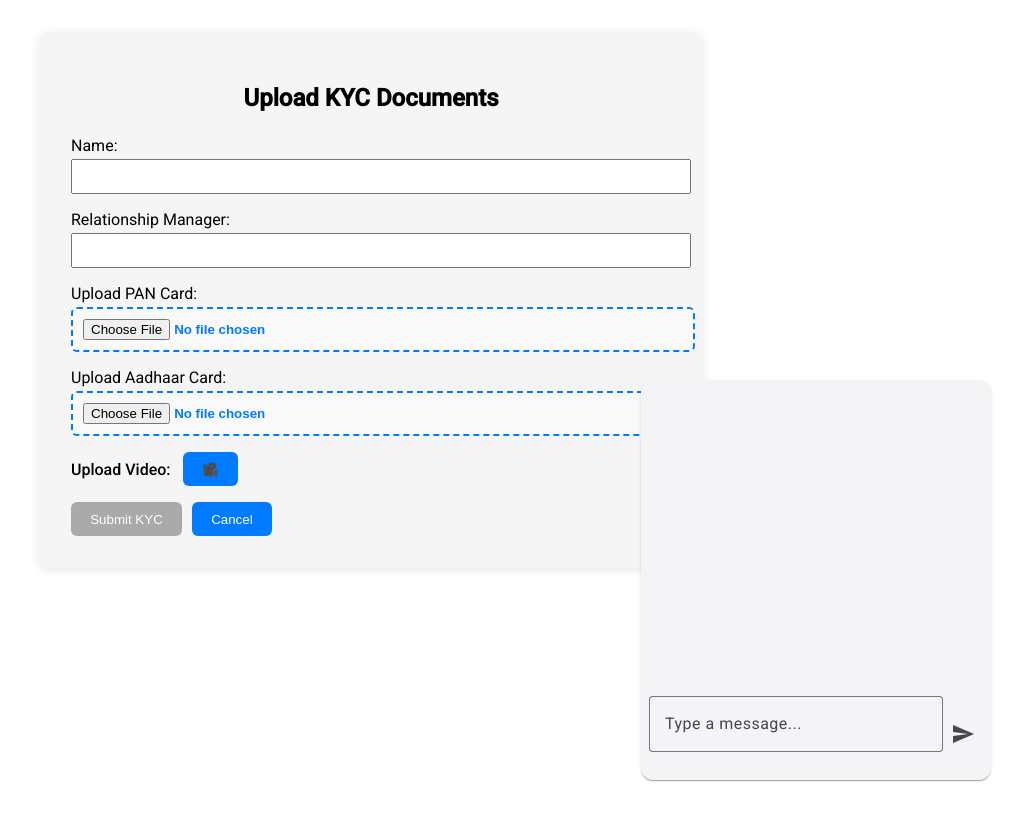
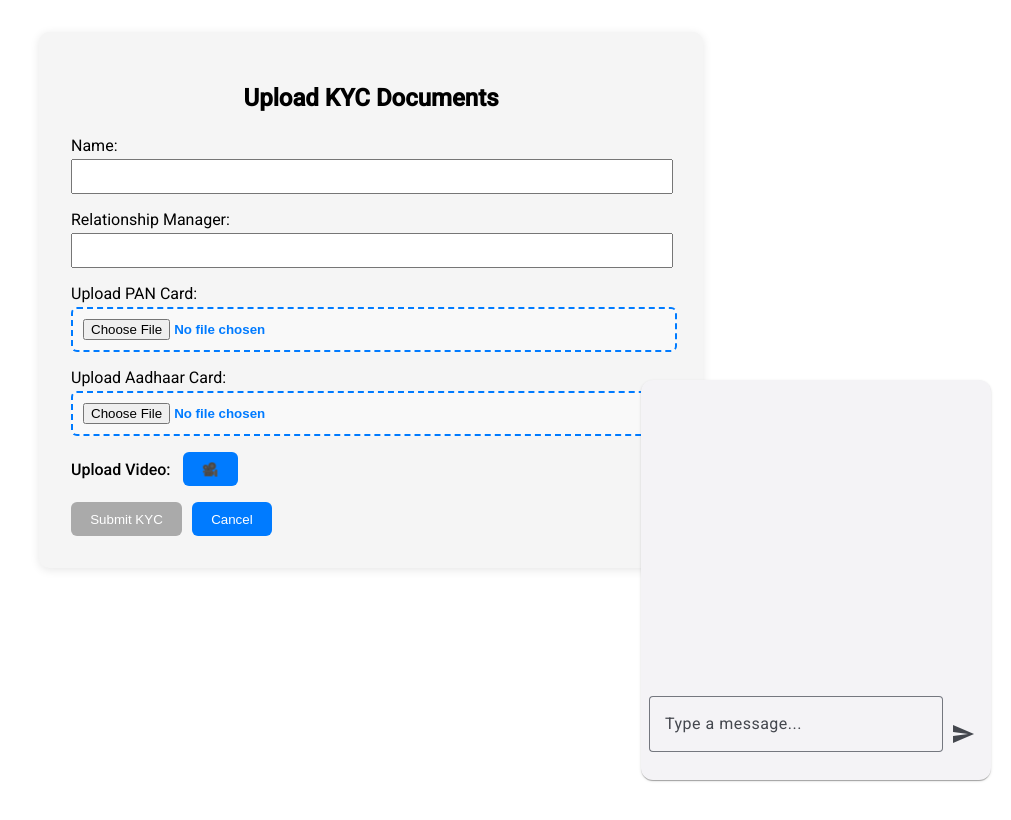
Before and after one commit to rajesh32771/kyc-login, an Angular app in the folder kyc-login-app/: page /user-upload in a window 1280 px wide. Shown: the top 820 px of the page, without its empty margins (269-1280 px from the left). Built offline with nearby package versions, Linux system fonts and the light colour scheme.

Commit message:
adding the width proper

```diff
--- a/kyc-login-app/src/app/pages/kyc-admin-upload/kyc-admin-upload.component.css
+++ b/kyc-login-app/src/app/pages/kyc-admin-upload/kyc-admin-upload.component.css
@@ -17,7 +17,7 @@ label {
 input[type="text"],
 input[type="date"],
 input[type="file"] {
-  width: 100%;
+  width: 97%;
   padding: 0.5rem;
   margin-top: 0.25rem;
 }
--- a/kyc-login-app/src/app/pages/kyc-user-upload/kyc-user-upload.component.css
+++ b/kyc-login-app/src/app/pages/kyc-user-upload/kyc-user-upload.component.css
@@ -17,7 +17,7 @@ label {
 input[type="text"],
 input[type="date"],
 input[type="file"] {
-  width: 100%;
+  width: 97%;
   padding: 0.5rem;
   margin-top: 0.25rem;
 }
```
